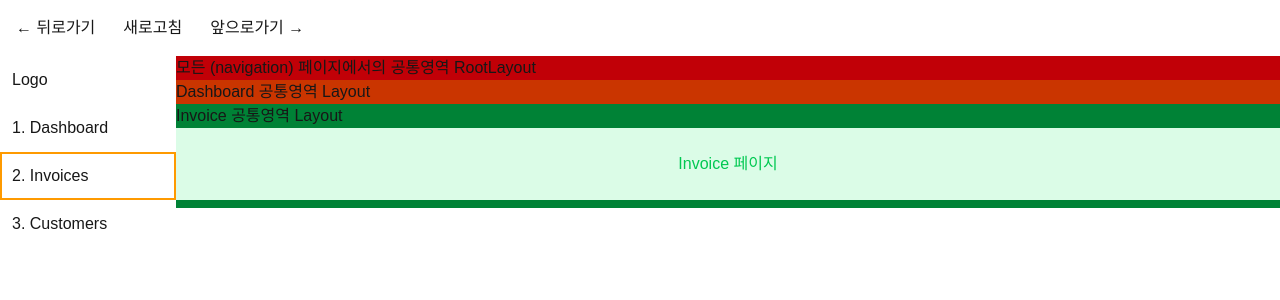
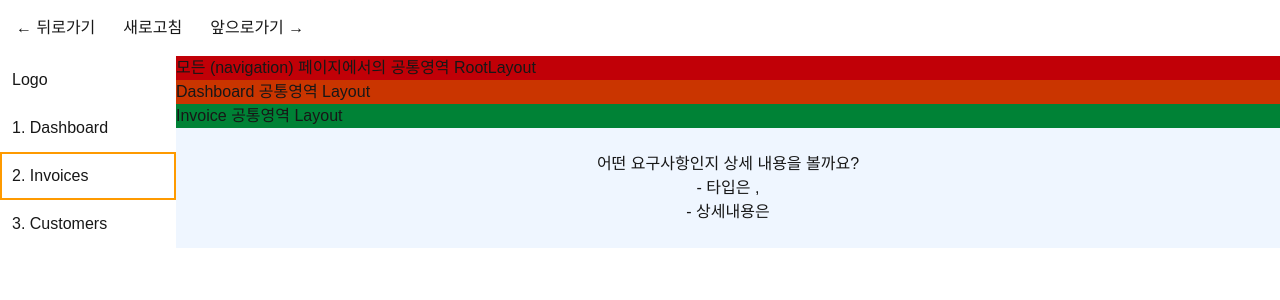
Before and after one commit to kukwon/buildup-next, a Next.js app in the folder first-setup-nextjs/: page /dashboard/invoices in a window 1280 px wide. Shown: the top 300 px of the page. Built offline with nearby package versions, Linux system fonts and the light colour scheme.

Commit message:
15-1 Catch-all Segment - [...slug] 다수 세그먼트(다수 PathVariable) 한번에 처리 가능

```diff
--- /dev/null
+++ b/first-setup-nextjs/src/app/(navigation)/dashboard/invoices/[...details]/page.jsx
@@ -0,0 +1,23 @@
+export default async function InvoiceDetails(context) {
+  const pathVariable = await context.params;
+  const query_parameter = await context.searchParams;
+
+  console.log("pathVariable", pathVariable);
+  console.log("query_parameter", query_parameter);
+
+  const type = pathVariable.details[0];
+  const desc = pathVariable.details[1];
+
+  /* 방법 2
+  const { details } = pathVariable;
+  const type = details[0];
+  const desc = details[1]; */
+
+  return (
+    <main className="text-center bg-blue-50 p-6">
+      어떤 요구사항인지 상세 내용을 볼까요?
+      <div>- 타입은 {type}, </div>
+      <div>- 상세내용은 {desc} </div>
+    </main>
+  );
+}
```
